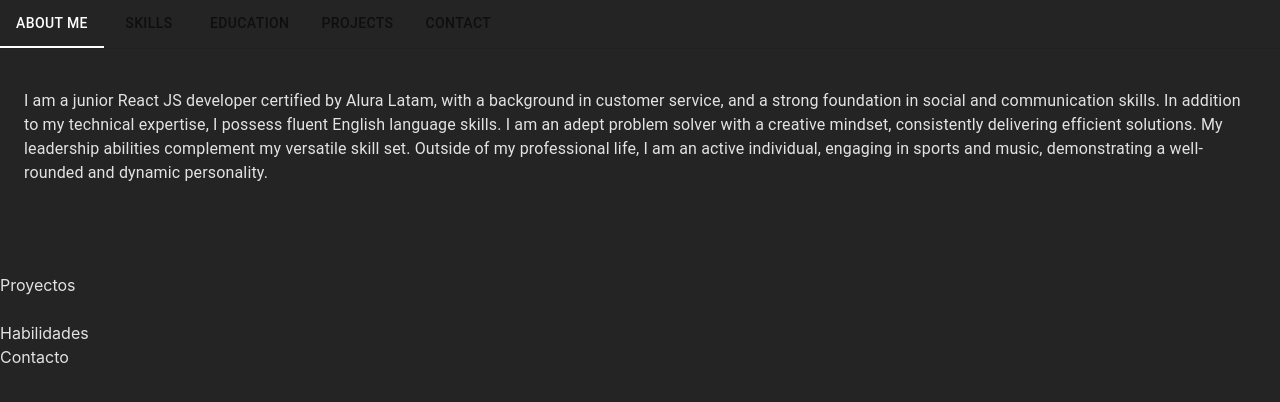
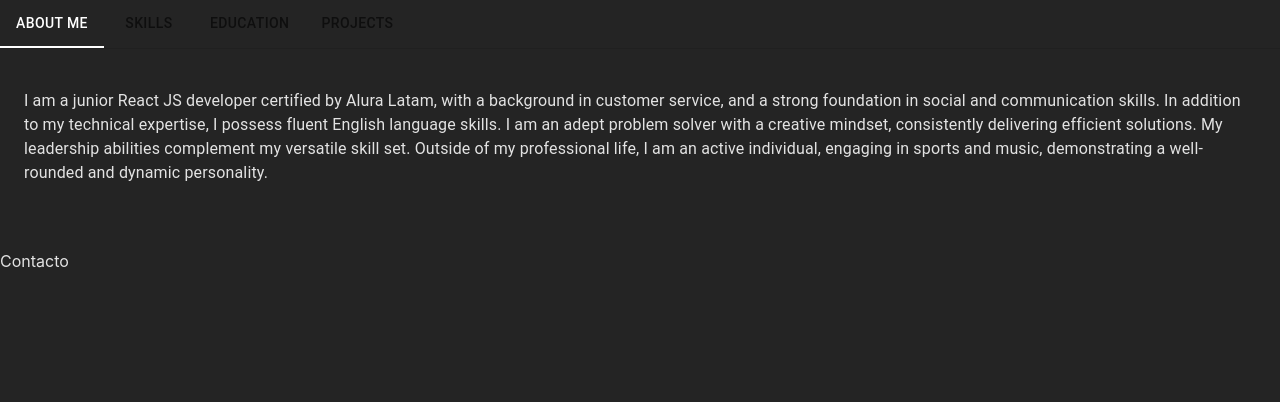
Before and after one commit to Rosnye/Portafolio, a React (Vite) app: page / in a window 1280 px wide. Shown: the top 402 px of the page. Built offline with nearby package versions, Linux system fonts and the light colour scheme.

Commit message:
Feat implementacion base de barra de navegacion v2

```diff
--- a/src/App.jsx
+++ b/src/App.jsx
@@ -13,14 +13,6 @@ function App() {
     <>
       <Navigation/>
       <br/>
-
-      <br/>
-      <Proyectos/>
-      <br/>
-
-      <br/>
-      <Habilidades/>
-      <br/>
       <Contact/>
       <br/>
     </>
--- a/src/components/NavBar/index.jsx
+++ b/src/components/NavBar/index.jsx
@@ -6,6 +6,8 @@ import TabList from '@mui/lab/TabList';
 import TabPanel from '@mui/lab/TabPanel';
 import About from '../AboutMe';
 import Educacion from '../Educacion';
+import Habilidades from '../Habilidades';
+import Proyectos from '../Proyectos';
 
 const Navigation = () => {
 
@@ -24,14 +26,12 @@ const Navigation = () => {
             <Tab label="Skills" value="2" />
             <Tab label="Education" value="3" />
             <Tab label="Projects" value="4" />
-            <Tab label="Contact" value="5" />
           </TabList>
         </Box>
         <TabPanel value="1"><About/></TabPanel>
-        <TabPanel value="2">Habilidades</TabPanel>
+        <TabPanel value="2"><Habilidades/></TabPanel>
         <TabPanel value="3"><Educacion/></TabPanel>
-        <TabPanel value="4">Proyectos</TabPanel>
-        <TabPanel value="5">Contacto</TabPanel>
+        <TabPanel value="4"><Proyectos/></TabPanel>
       </TabContext>
     </Box>
     )
```
